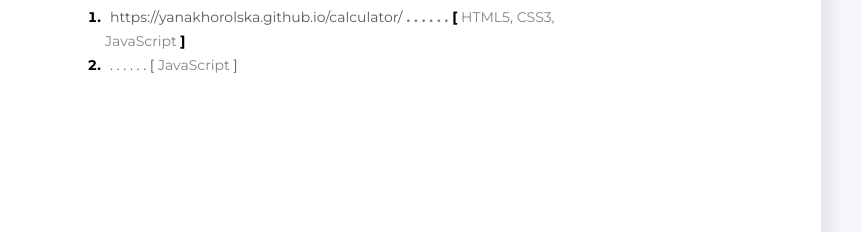
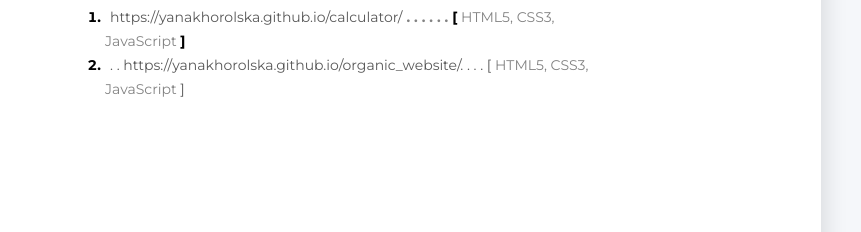
Before and after one commit to yanakhorolska/yanakhorolska, a plain HTML site: page index.html in a window 1280 px wide. Shown: the part 486-718 px from the top of the page, 419-1280 px from the left. Drawn offline with Linux system fonts and the light colour scheme; a web font is replaced by a local one.

Commit message:
Update index.html

```diff
--- a/index.html
+++ b/index.html
@@ -29,14 +29,14 @@
                 <h3 class="main-content-title">Projects</h3>
                 <ol class="my-projects-list">
                     <li>
-                        <a class="my-projects-link" href="https://hellenglish.goit.education/">https://yanakhorolska.github.io/calculator/</a>
+                        <a class="my-projects-link" href="https://yanakhorolska.github.io/calculator/">https://yanakhorolska.github.io/calculator/</a>
                         <span class="my-projects-dots">. . . . . .</span>
                         [<span class="my-projects-lang"> HTML5, CSS3, JavaScript </span>]
                     </li>
                     <li>
                         <a class="my-projects-link" href=">https://yanakhorolska.github.io/organic_website/</a>
-                        <span class="my-projects-dots">. . . . . . </span>
-                        [<span class="my-projects-lang"> JavaScript </span>]
+                        <span class="my-projects-dots">. . https://yanakhorolska.github.io/organic_website/. . . . </span>
+                        [<span class="my-projects-lang"> HTML5, CSS3, JavaScript </span>]
                     </li>
 
                 </ol>
```
